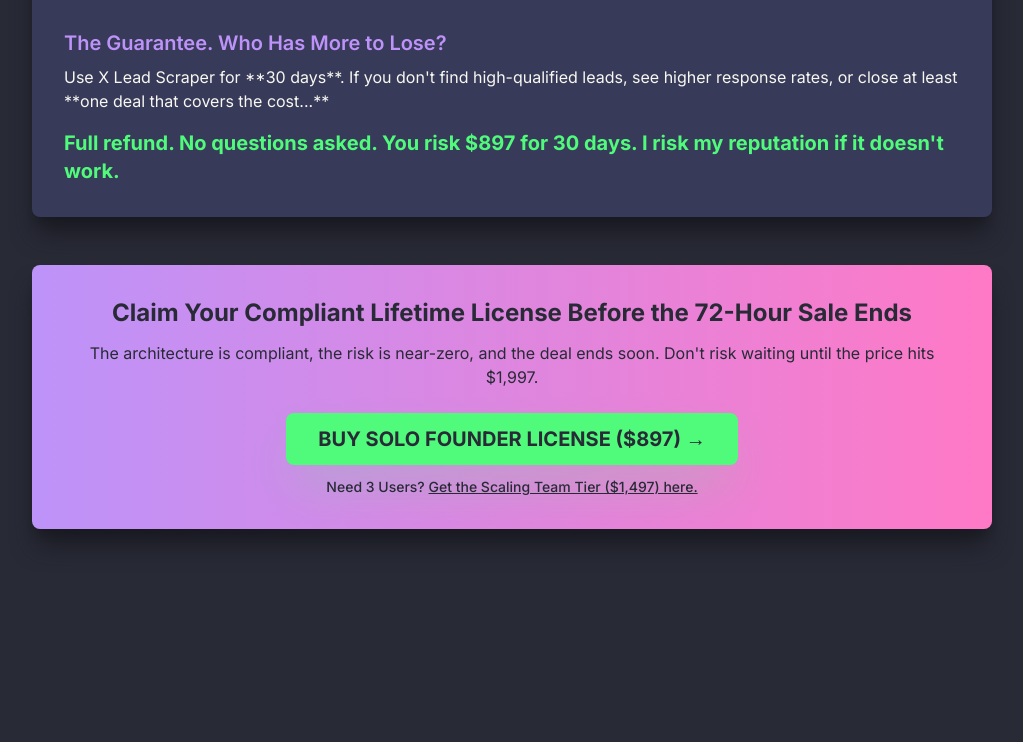
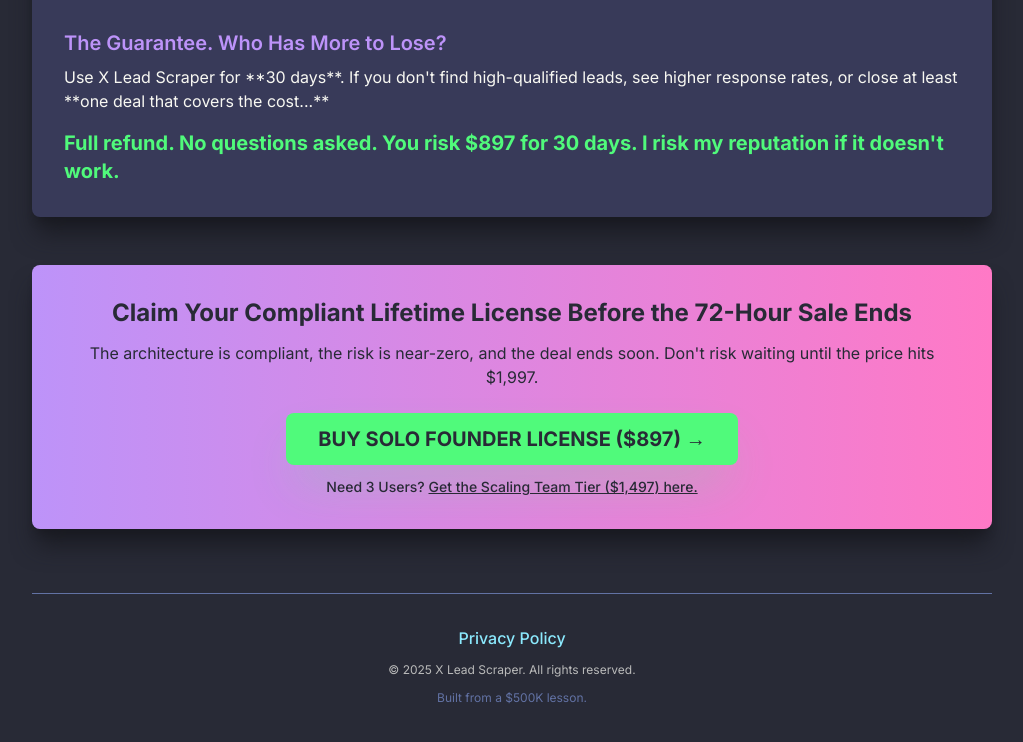
Before and after one commit to Vinaygond/The-500K-C-D-Report, a plain HTML site: page index.html in a window 1280 px wide. Shown: the part 4334-5076 px from the top of the page, without its empty margins (128-1151 px from the left). Before the commit the page ends 4959 px from the top, so only its background shows below. Drawn offline with nearby package versions, Linux system fonts and the light colour scheme.

Commit message:
Update index.html

```diff
--- a/index.html
+++ b/index.html
@@ -438,6 +438,16 @@
             </div>
         </section>
 
+            <!-- FOOTER SECTION ADDED HERE -->
+    <footer class="mt-16 py-8 text-center border-t border-[#6272A4] bg-[#282A36]">
+        <div class="container mx-auto max-w-5xl text-sm text-[#F8F8F2]/70 space-y-3">
+            <a href="/privacy" class="text-[#8BE9FD] hover:text-[#FF79C6] transition duration-150 text-base font-medium">Privacy Policy</a>
+            <p class="text-xs">&copy; 2025 X Lead Scraper. All rights reserved.</p>
+            <p class="text-xs text-[#6272A4] mt-1">Built from a $500K lesson.</p>
+        </div>
+    </footer>
+    <!-- END FOOTER SECTION -->
+
     </main>
 
     <script>
```
